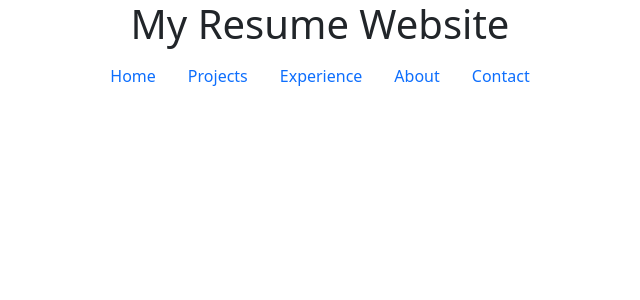
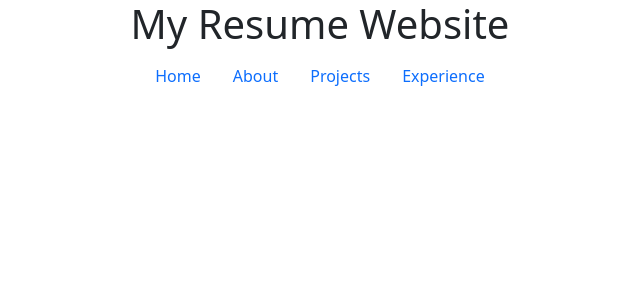
Before and after one commit to tbmcabee/resume-website, a React (Vite) app: page / in a window 1280 px wide. Shown: the top 300 px of the page, without its empty margins (320-960 px from the left). Built offline with nearby package versions, Linux system fonts and the light colour scheme.

Commit message:
Add active functionality to nav tabs Tabs can also be changed based on a array under the app.tsx file

```diff
--- a/src/App.tsx
+++ b/src/App.tsx
@@ -2,10 +2,12 @@ import { useState } from "react";
 import NavTab from "./components/navTab";
 
 function App() {
+
+  let tabs = ["Home", "About", "Projects", "Experience"]
   return (
     <div>
       <h1 className="text-center">My Resume Website</h1>
-      <NavTab/>
+      <NavTab tabs={tabs}/>
     </div>
   );
 }
--- a/src/components/NavTab.tsx
+++ b/src/components/NavTab.tsx
@@ -1,13 +1,19 @@
-import React from 'react'
+import React, { useState } from 'react'
 
-const NavTab = () => {
+interface NavProps {
+  tabs: string[];
+}
+
+const NavTab = ({ tabs }: NavProps) => {
+  const [tabIndex, setTabIndex] = useState(-1);
+
   return (
-  <nav className="nav justify-content-center">
-    <a className="nav-link" href="#">Home</a>
-    <a className="nav-link" href="#">Projects</a>
-    <a className="nav-link" href="#">Experience</a>
-    <a className="nav-link" href="#">About</a>
-    <a className="nav-link" href="#">Contact</a>
+  <nav className="nav nav-pills justify-content-center">
+    {tabs.map((tab, index) => (
+      <li className="nav-item">
+        <a className={tabIndex === index ? "nav-link active" : "nav-link"} key={tab} onClick={() => {setTabIndex(index)}} href="#">{tab}</a>
+      </li>
+    ))}
   </nav>
   );
 
```
